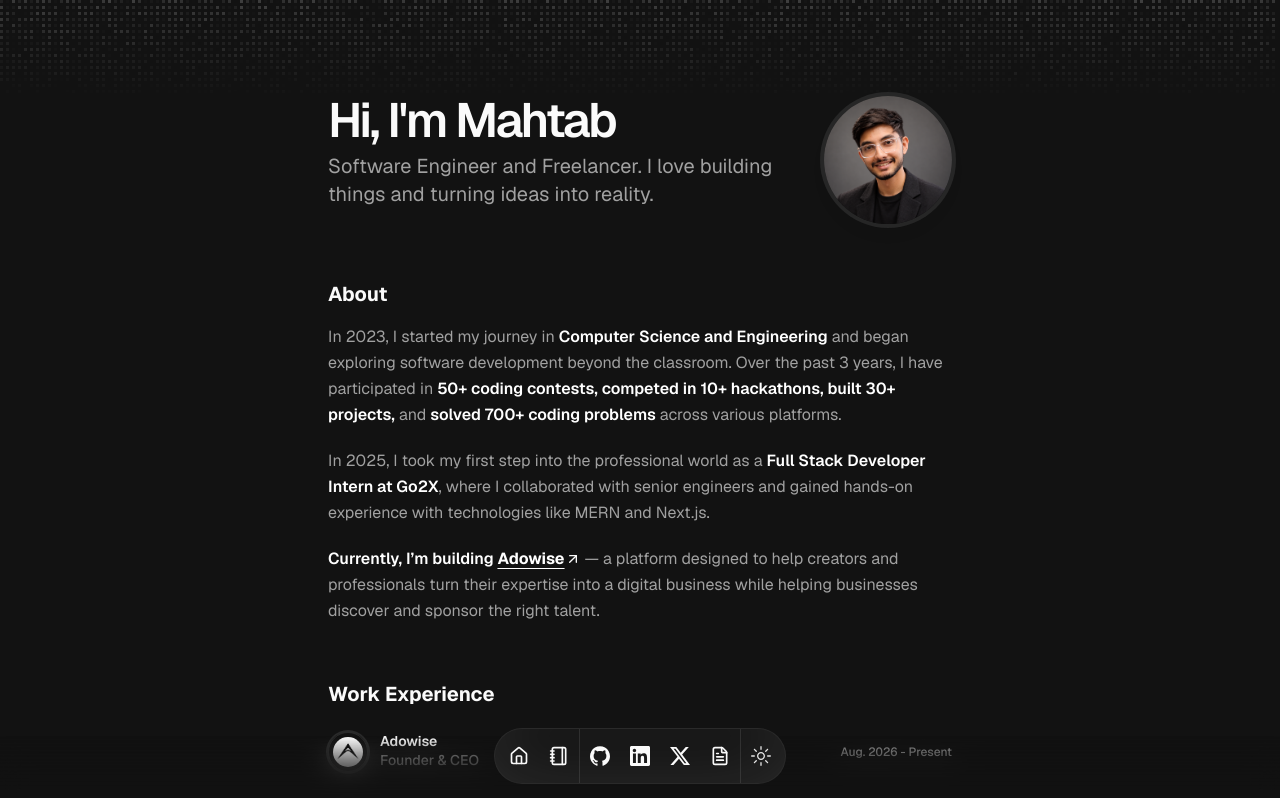
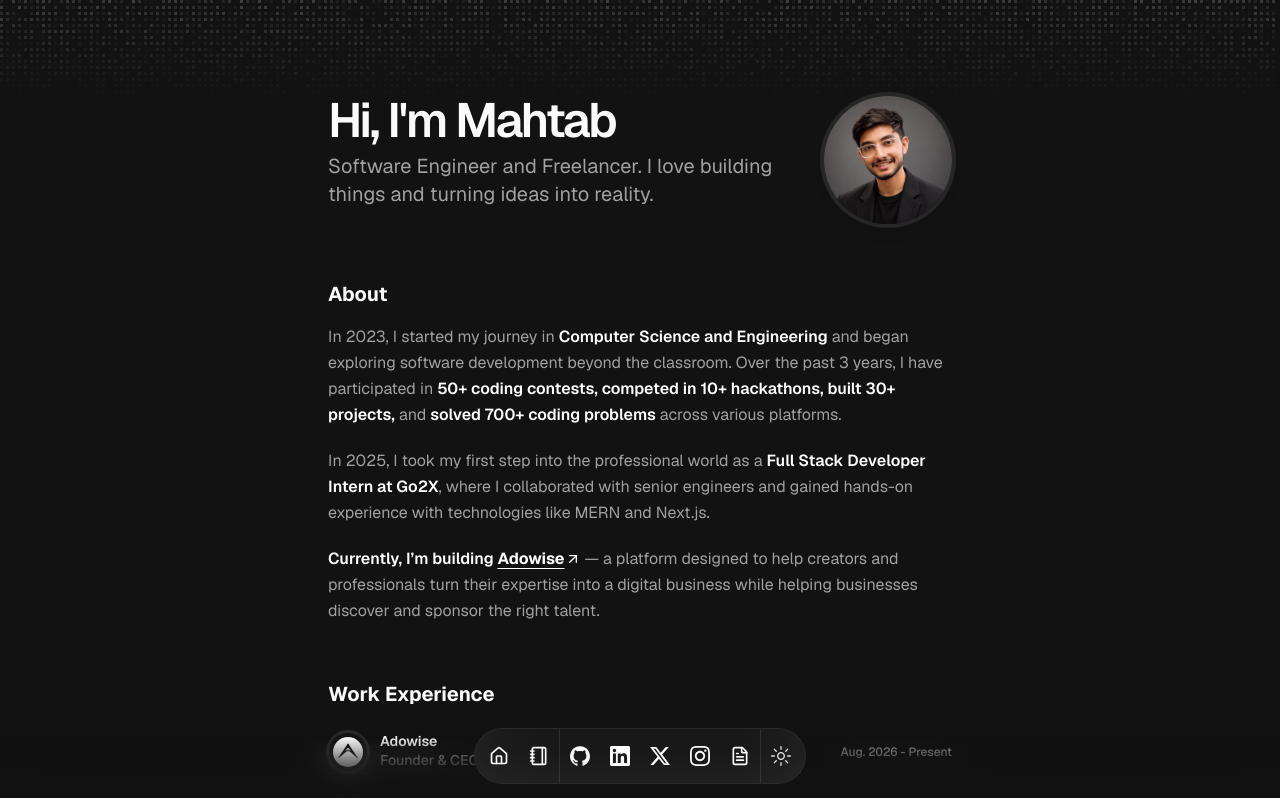
Before and after one commit to codewithmahtab/mohammadmahtab, a Next.js app: page / in a window 1280 px wide. Shown: the top 798 px of the page. Built offline with nearby package versions, Linux system fonts and the light colour scheme.

Commit message:
Add Instagram profile to social dock and Schema sameAs

```diff
--- a/src/app/blog/[slug]/page.tsx
+++ b/src/app/blog/[slug]/page.tsx
@@ -116,6 +116,7 @@
         "https://github.com/codewithmahtab",
         "https://www.linkedin.com/in/mohammadmahtab27/",
         "https://x.com/codewithmahtab",
+        "https://www.instagram.com/codewithmahtab/",
       ],
     },
   }).replace(/</g, "\\u003c");
--- a/src/app/layout.tsx
+++ b/src/app/layout.tsx
@@ -158,6 +158,7 @@
           "https://github.com/codewithmahtab",
           "https://www.linkedin.com/in/mohammadmahtab27/",
           "https://x.com/codewithmahtab",
+          "https://www.instagram.com/codewithmahtab/",
           "https://adowise.com",
         ],
         knowsAbout: [
--- a/src/components/icons.tsx
+++ b/src/components/icons.tsx
@@ -22,6 +22,12 @@
         fill="currentColor"
         d="M18.901 1.153h3.68l-8.04 9.19L24 22.846h-7.406l-5.8-7.584-6.638 7.584H.474l8.6-9.83L0 1.154h7.594l5.243 6.932ZM17.61 20.644h2.039L6.486 3.24H4.298Z"
       />
+    </svg>
+  ),
+  instagram: (props: IconProps) => (
+    <svg viewBox="0 0 24 24" fill="currentColor" xmlns="http://www.w3.org/2000/svg" {...props}>
+      <title>Instagram</title>
+      <path d="M12 2.163c3.204 0 3.584.012 4.85.07 3.252.148 4.771 1.691 4.919 4.919.058 1.265.069 1.645.069 4.849 0 3.205-.012 3.584-.069 4.849-.149 3.225-1.664 4.771-4.919 4.919-1.266.058-1.644.07-4.85.07-3.204 0-3.584-.012-4.849-.07-3.26-.149-4.771-1.699-4.919-4.92-.058-1.265-.07-1.644-.07-4.849 0-3.204.013-3.583.07-4.849.149-3.227 1.664-4.771 4.919-4.919 1.266-.057 1.645-.069 4.849-.069zm0-2.163c-3.259 0-3.667.014-4.947.072-4.358.2-6.78 2.618-6.98 6.98-.059 1.281-.073 1.689-.073 4.948 0 3.259.014 3.668.072 4.948.2 4.358 2.618 6.78 6.98 6.98 1.281.058 1.689.072 4.948.072 3.259 0 3.668-.014 4.948-.072 4.354-.2 6.782-2.618 6.979-6.98.059-1.28.073-1.689.073-4.948 0-3.259-.014-3.667-.072-4.947-.196-4.354-2.617-6.78-6.979-6.98-1.281-.059-1.69-.073-4.949-.073zm0 5.838c-3.403 0-6.162 2.759-6.162 6.162s2.759 6.163 6.162 6.163 6.162-2.759 6.162-6.163c0-3.403-2.759-6.162-6.162-6.162zm0 10.162c-2.209 0-4-1.79-4-4 0-2.209 1.791-4 4-4s4 1.791 4 4c0 2.21-1.791 4-4 4zm6.406-11.845c-.796 0-1.441.645-1.441 1.44s.645 1.44 1.441 1.44c.795 0 1.439-.645 1.439-1.44s-.644-1.44-1.439-1.44z" />
     </svg>
   ),
   youtube: (props: IconProps) => (
--- a/src/data/resume.tsx
+++ b/src/data/resume.tsx
@@ -86,6 +86,12 @@
         name: "X",
         url: "https://x.com/codewithmahtab",
         icon: Icons.x,
+        navbar: true,
+      },
+      Instagram: {
+        name: "Instagram",
+        url: "https://www.instagram.com/codewithmahtab/",
+        icon: Icons.instagram,
         navbar: true,
       },
       Resume: {
```
